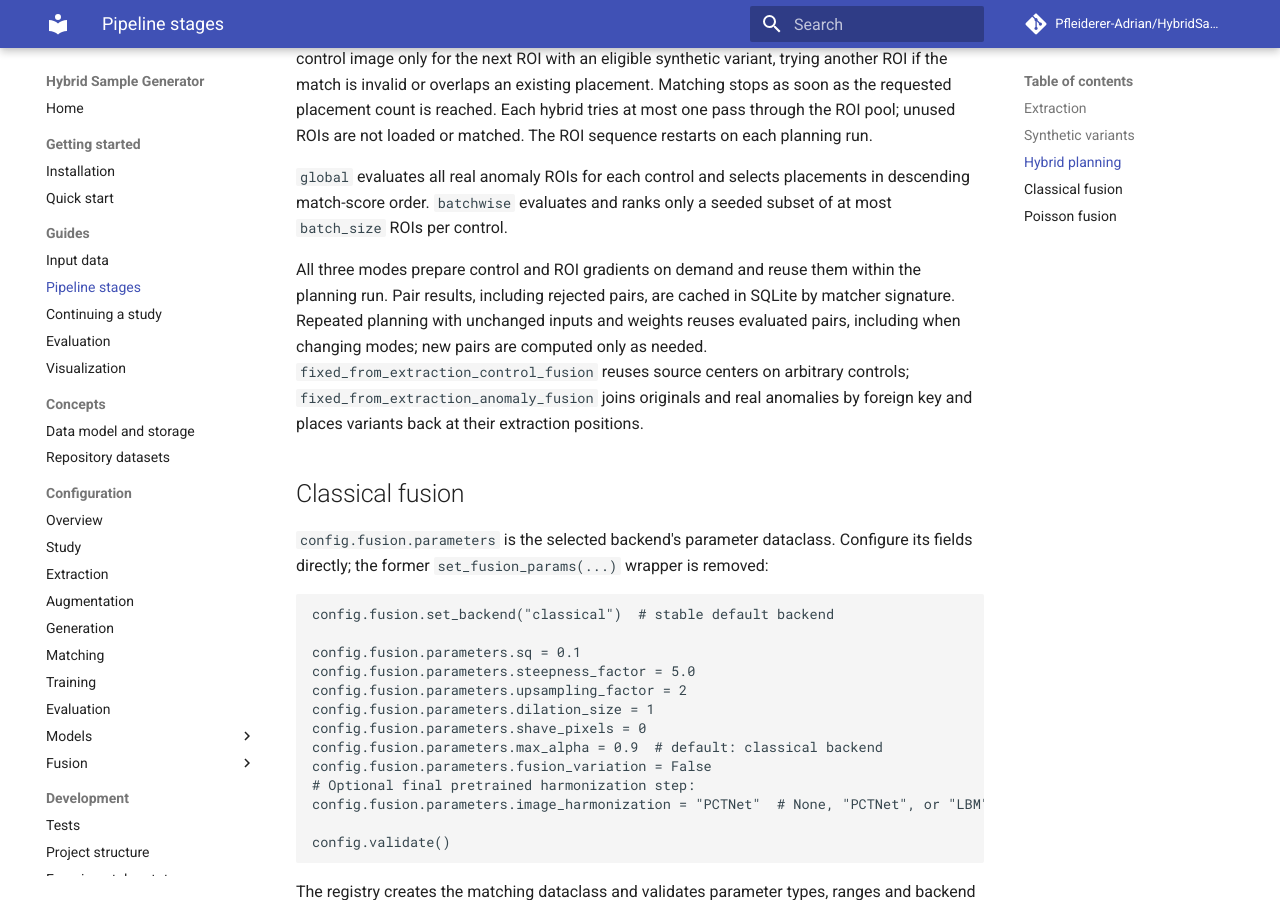
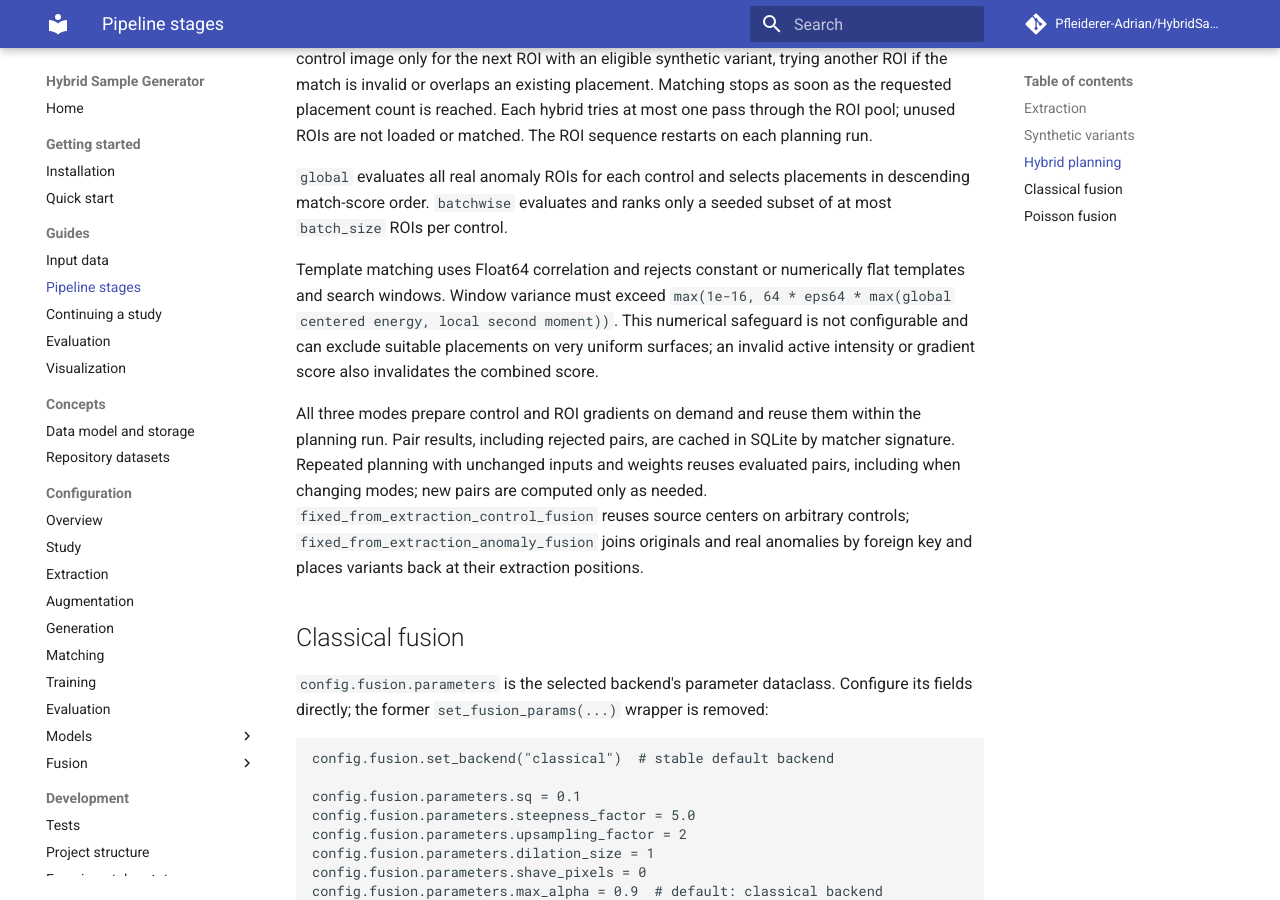
Before and after one commit to Pfleiderer-Adrian/HybridSampleGeneration, an MkDocs documentation site: the page built from docs/guides/pipeline.md, in a window 1280 px wide and 900 px high, scrolled down 1776 px. Built offline with MkDocs 1.6.1 and Material for MkDocs 9.7.7, drawn with Linux system fonts in a browser that asks for light colours; comment, search, counter and statistics services are not loaded.

Commit message:
add precision warning

```diff
--- a/docs/guides/pipeline.md
+++ b/docs/guides/pipeline.md
@@ -75,6 +75,13 @@ are not loaded or matched. The ROI sequence restarts on each planning run.
 `global` evaluates all real anomaly ROIs for each control and selects placements
 in descending match-score order. `batchwise` evaluates and ranks only a seeded
 subset of at most `batch_size` ROIs per control.
+
+Template matching uses Float64 correlation and rejects constant or numerically
+flat templates and search windows. Window variance must exceed
+`max(1e-16, 64 * eps64 * max(global centered energy, local second moment))`.
+This numerical safeguard is not configurable and can exclude suitable placements
+on very uniform surfaces; an invalid active intensity or gradient score also
+invalidates the combined score.
 
 All three modes prepare control and ROI gradients on demand and reuse them
 within the planning run. Pair results, including rejected pairs, are cached in
```
